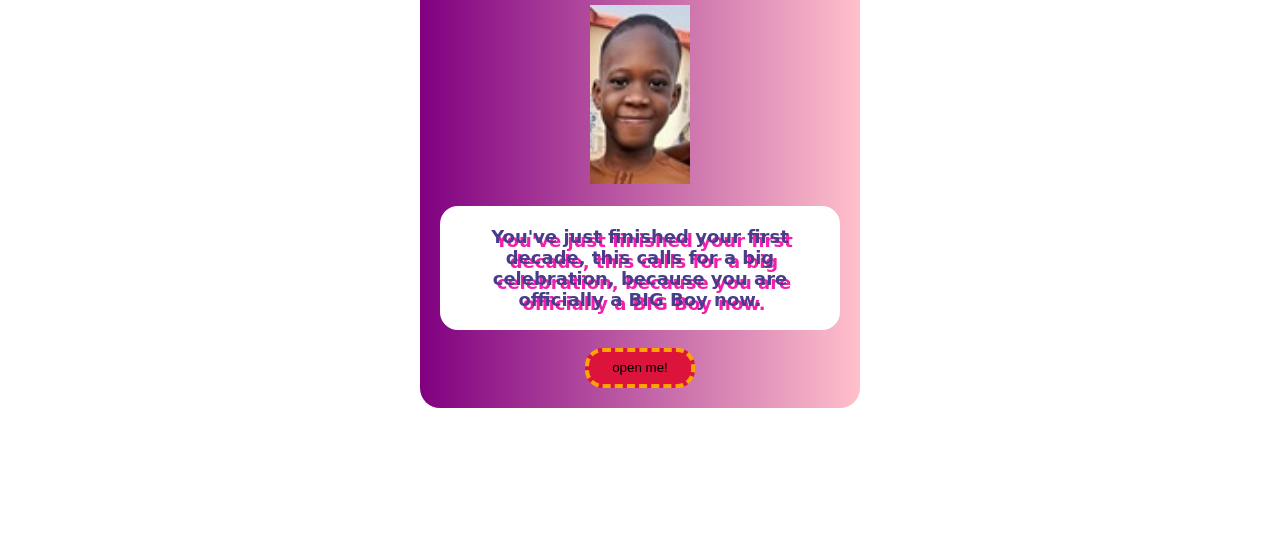
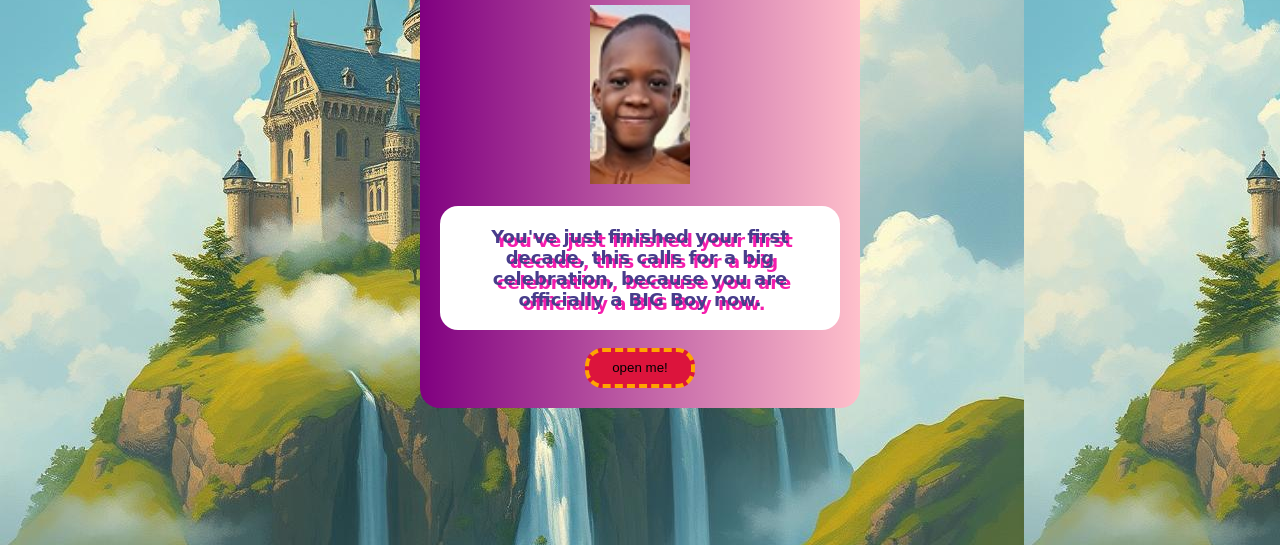
Before and after one commit to TosinoAce/from-ines-to-jerry, a plain HTML site: page index.html in a window 1280 px wide. Shown: the part 271-816 px from the top of the page. Drawn offline with nearby package versions, Linux system fonts and the light colour scheme; a web font is replaced by a local one.

Commit message:
Update style.css

```diff
--- a/style.css
+++ b/style.css
@@ -4,7 +4,7 @@ body{
   justify-content: center;
   align-items: center;
   height: 100vh;
-  background-image: url(image/Castle.jpg);
+  background-image: url(Castle.jpg);
 }
 .card{
   width: 400px;
@@ -39,4 +39,5 @@ transform: scale(1.5);
 @keyframes flip{
   0%{transform:rotateY(0deg);}
   100%{transform:rotateY(180deg);}
+
 }
```
